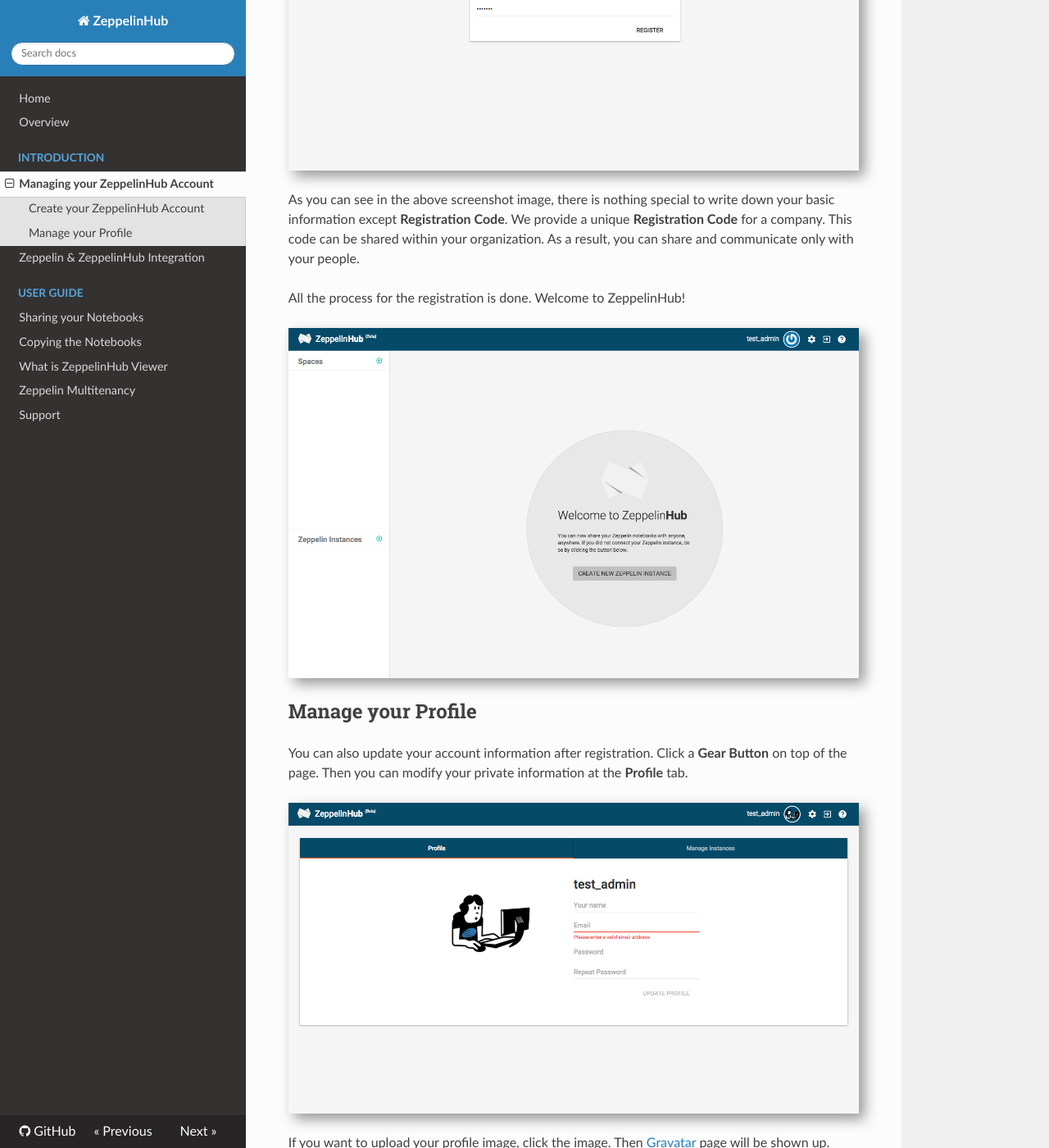
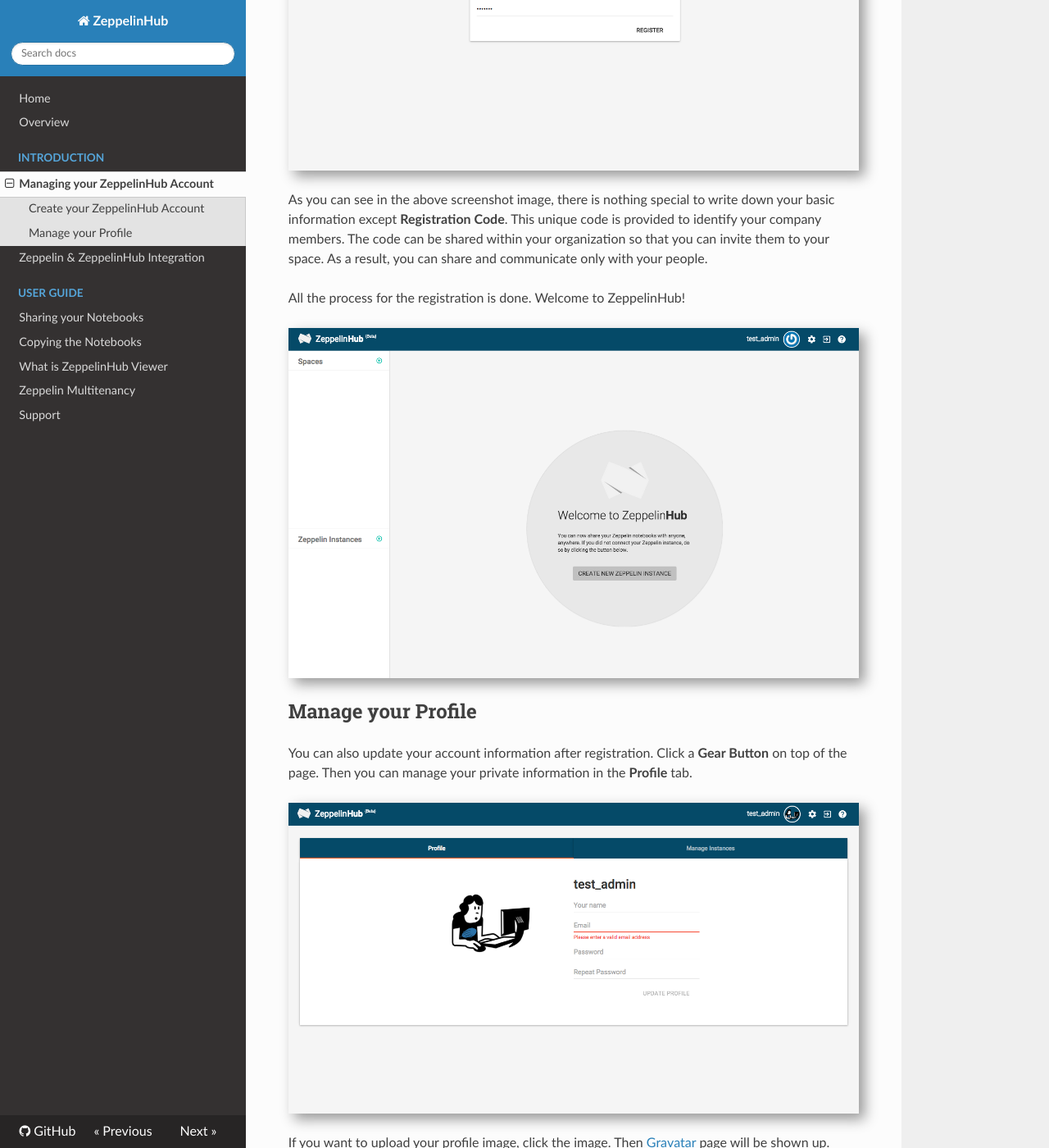
Before and after one commit to jacksu/zeppelinhub-documentation, an MkDocs documentation site: the page built from docs/zeppelinhub_account.md, in a window 1280 px wide and 1400 px high, scrolled down 542 px. Shown: the whole window at 82% size. Built offline with MkDocs 1.6.1, drawn with Linux system fonts in a browser that asks for light colours; nearby versions of some CDN libraries; old or Windows-style settings are respelled for this version of MkDocs.

Commit message:
Fix some typos and grammar errors in zeppelinhub_account.md

```diff
--- a/docs/zeppelinhub_account.md
+++ b/docs/zeppelinhub_account.md
@@ -7,16 +7,15 @@
 
 <img src="../img/create_account.png" width="100%" height="100%" style="box-shadow: 7px 7px 15px #999999;"/>
 
-As you can see in the above screenshot image, there is nothing special to write down your basic information except **Registration Code**. We provide a unique **Registration Code** for a company. This code can be shared within your organization. As a result, you can share and communicate only with your people.
+As you can see in the above screenshot image, there is nothing special to write down your basic information except **Registration Code**. This unique code is provided to identify your company members. The code can be shared within your organization so that you can invite them to your space. As a result, you can share and communicate only with your people.
 
 All the process for the registration is done. Welcome to ZeppelinHub!
 
 <img src="../img/first_page.png" width="100%" height="100%" style="box-shadow: 7px 7px 15px #999999;"/>
 
 
-
 ## Manage your Profile
-You can also update your account information after registration. Click a **Gear Button** on top of the page. Then  you can modify your private information at the **Profile** tab.
+You can also update your account information after registration. Click a **Gear Button** on top of the page. Then you can manage your private information in the **Profile** tab.
 
 <img src="../img/manage_profile.png" width="100%" height="100%" style="box-shadow: 7px 7px 15px #999999;"/>
 
```
